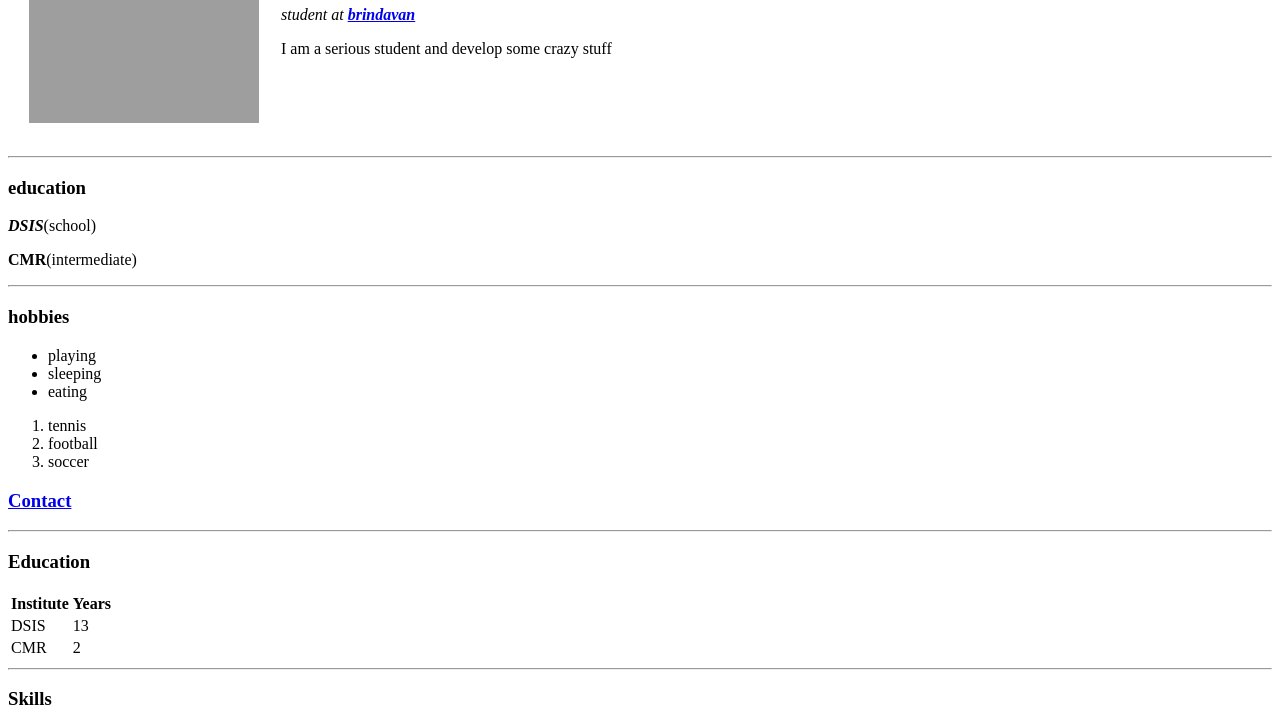
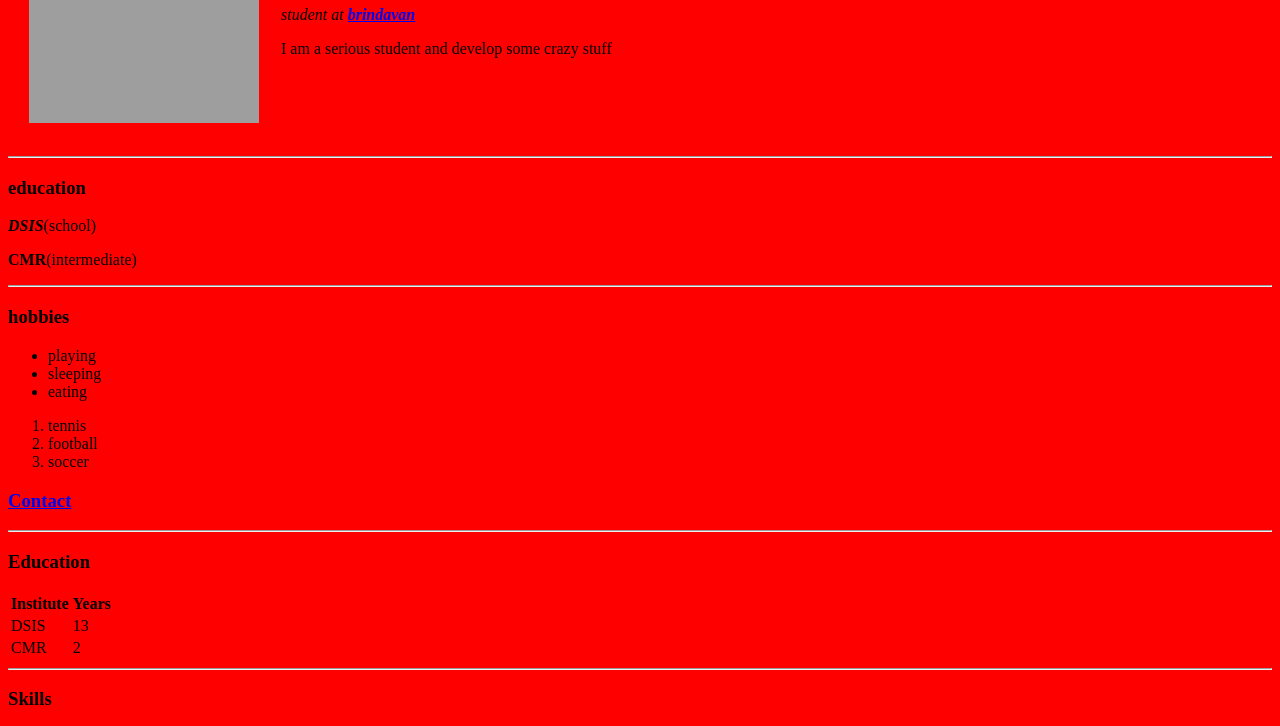
Before and after one commit to gunashekar467/my-intro, a plain HTML site: page index.html in a window 1280 px wide. Shown: the part 156-882 px from the top of the page. Drawn offline with Linux system fonts and the light colour scheme; grey boxes are pictures that could not be loaded.

Commit message:
Update index.html

```diff
--- a/index.html
+++ b/index.html
@@ -6,7 +6,7 @@
   <title>My intro</title>
 </head>
 
-<body bg color=red>
+<body bgcolor=red>
   <table cellspacing="20">
     <tr>
       <td>
```
